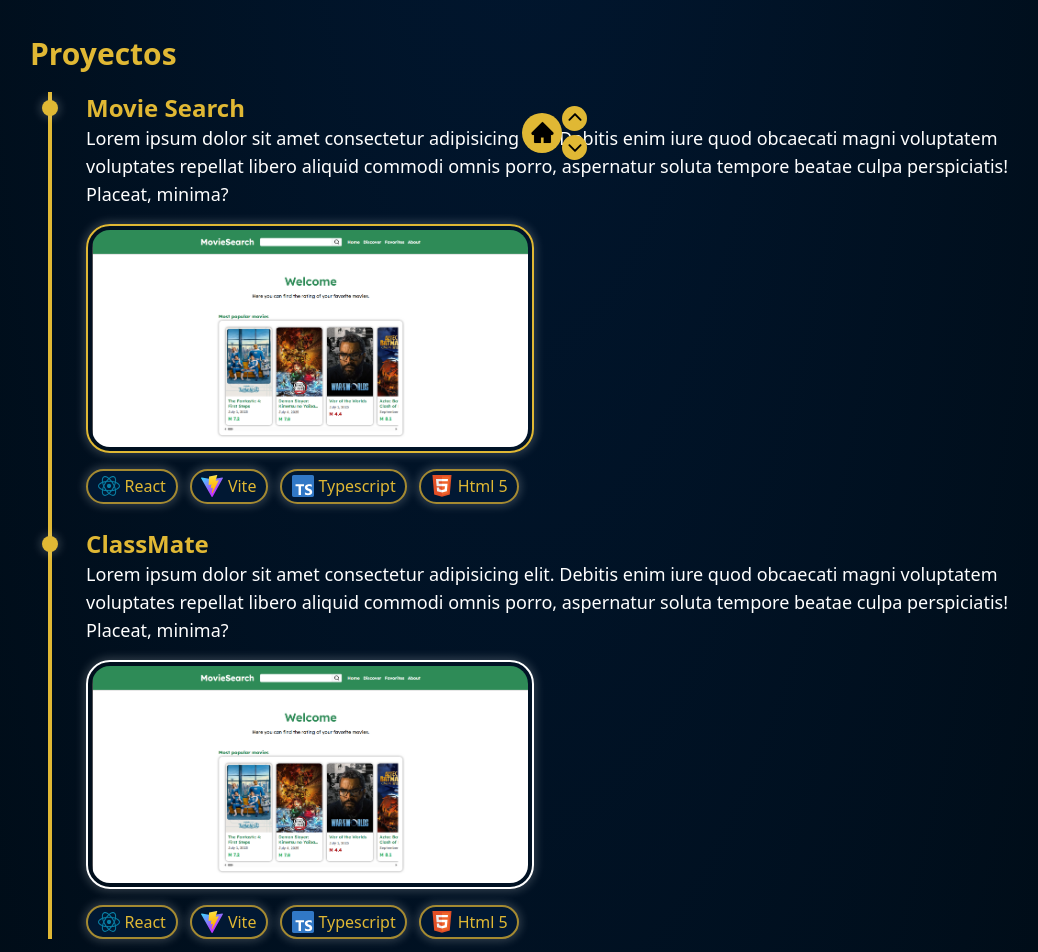
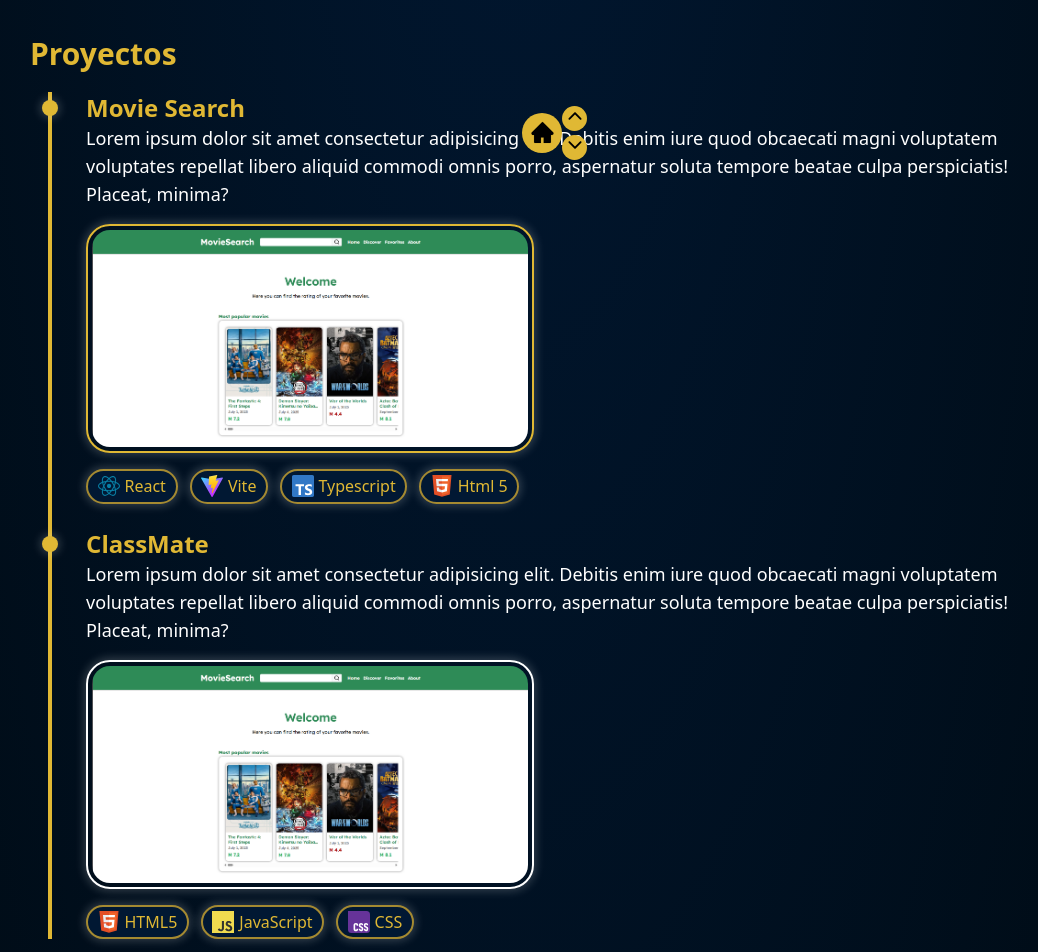
Before and after one commit to JeremyNazareth/portfolio, a Next.js app: page / in a window 1280 px wide. Shown: the part 620-1572 px from the top of the page, without its empty margins (118-1156 px from the left). Built offline with nearby package versions, Linux system fonts and the light colour scheme; a web font is replaced by a local one.

Commit message:
feature: Add NavigationBUttons by section ids

```diff
--- /dev/null
+++ b/app/components/NavigationButtons.tsx
@@ -0,0 +1,53 @@
+"use client"
+
+import { useEffect, useState } from "react";
+import { AiFillHome } from "react-icons/ai";
+import { IoIosArrowDown } from "react-icons/io";
+import { IoIosArrowUp } from "react-icons/io";
+
+
+export default function NavigationButtons(){
+
+    let [currentSection, setCurrentSection] = useState(0);
+    let [sectionIds, setSectionIds] = useState([""]);
+    interface section{
+        id: string
+    }
+    let sectionsCap = 0;
+    let nextSection;
+    let prevSection;
+
+
+    useEffect(() => {
+
+        const pageSections = document.querySelectorAll("section");
+        const pageIds = [];
+
+        for(const section of pageSections){
+            pageIds.push(section.id)
+        }
+        setSectionIds(pageIds);
+        console.log(pageIds)
+    },[])
+
+    function handleNextSection(isArrowUp: Boolean){
+        console.log(currentSection)
+        if (isArrowUp && currentSection != 0){
+            setCurrentSection(currentSection-1)
+        } else if (!isArrowUp && currentSection != sectionIds.length - 1){
+            setCurrentSection(currentSection+1)
+        }
+    }
+
+    return(
+        <>
+            <div className="fixed flex items-center left-1/2 bottom-5">
+                <a className="bg-secondary text-black rounded-full h-10 w-10 flex" href="#home"><div className="mx-auto my-auto mb-[0.5rem]"><AiFillHome size={25} strokeWidth={"4"}/></div></a>
+                <div className="flex flex-col gap-1">
+                    <a onClick={() => handleNextSection(true)} className="scroll-section-btn" href={`#${sectionIds[currentSection]}`}><IoIosArrowUp className="m-auto mb-1" size={20}/></a>
+                    <a onClick={() => handleNextSection(false)} className="scroll-section-btn" href={`#${sectionIds[currentSection]}`}><IoIosArrowDown className="m-auto mt-0" size={20} /></a>
+                </div>
+            </div>
+        </>
+    )
+}
--- a/app/layout.tsx
+++ b/app/layout.tsx
@@ -3,7 +3,6 @@ import "./globals.css";
 import '@fontsource-variable/funnel-sans'
 import '@fontsource-variable/baloo-2';
 import '@fontsource-variable/jetbrains-mono';
-
 export const metadata: Metadata = {
   title: "Jeremy Portfolio",
   description: "El portfolio de Jeremy Nazareth",
--- a/app/page.tsx
+++ b/app/page.tsx
@@ -1,7 +1,9 @@
-import { AiFillHome } from "react-icons/ai";
-import { IoIosArrowDown } from "react-icons/io";
-import { IoIosArrowUp } from "react-icons/io";
+
+import NavegationButtons from './components/NavigationButtons'
+
 export default function Page(){
+
+
     return(
         <>
         <section id="home" className="pt-40 scroll-m-80">
@@ -14,13 +16,7 @@ export default function Page(){
             <button className="border-secondary text-secondary bg-primary border-2 px-3 py-1 rounded-full my-4 shadow-primary text-lg">Descargar CV</button>
         </section>
 
-        <div className="fixed flex items-center left-1/2 bottom-5">
-            <a className="bg-secondary text-black rounded-full h-10 w-10 flex" href="#home"><div className="mx-auto my-auto mb-[0.5rem]"><AiFillHome size={25} strokeWidth={"4"}/></div></a>
-            <div className="flex flex-col gap-1">
-                <button className="scroll-section-btn"><IoIosArrowUp className="m-auto mb-1" size={20}/></button>
-                <button className="scroll-section-btn"><IoIosArrowDown className="m-auto mt-0" size={20} /></button>
-            </div>
-        </div>
+        <NavegationButtons/>
 
         <section id="projects" className="projects-section">
             <h1 className="text-3xl font-semibold text-secondary">Proyectos</h1>
@@ -79,21 +75,18 @@ export default function Page(){
                             <img className="border-2 rounded-3xl p-1 my-4 w-md shadow-primary" src="movieSearch_Project.png" alt="" />
                             <ul className="flex gap-3 mt-3">
                                 <li className="badge items-center">
-                                    <img className="badgeIcon" src="React_light.svg" alt="" />
-                                    <p>React</p>
+                                    <img className="badgeIcon" src="html5.svg" alt="" />
+                                    <p>HTML5</p>
                                 </li>
                                 <li className="badge items-center">
-                                    <img className="badgeIcon" src="vitejs.svg" alt="" />
-                                    <p>Vite</p>
+                                    <img className="badgeIcon" src="javascript.svg" alt="" />
+                                    <p>JavaScript</p>
                                 </li>
                                 <li className="badge items-center">
-                                    <img className="badgeIcon" src="typescript.svg" alt="" />
-                                    <p>Typescript</p>
+                                    <img className="badgeIcon" src="css.svg" alt="" />
+                                    <p>CSS</p>
                                 </li>
-                                <li className="badge items-center">
-                                    <img className="badgeIcon" src="html5.svg" alt="" />
-                                    <p>Html 5</p>
-                                </li>
+
                             </ul>
                         </div>
 
```
Also changed, not shown: public/css.svg (added), public/javascript.svg (added).
